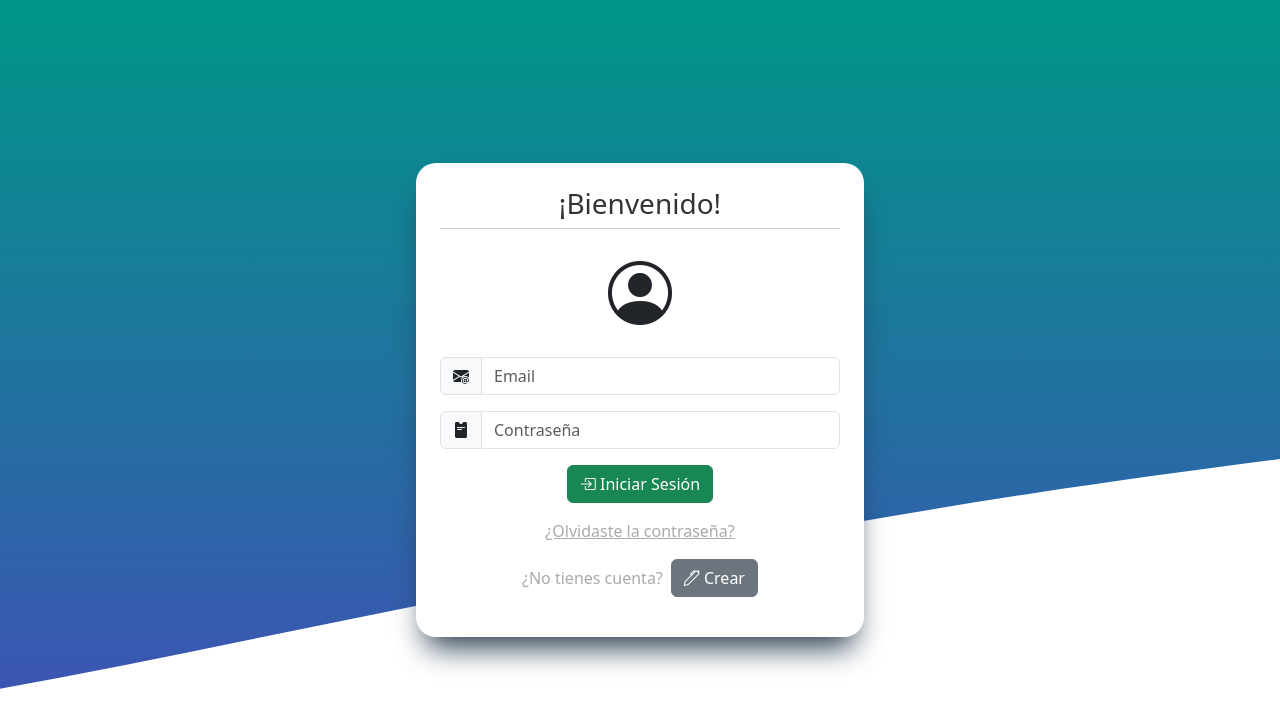
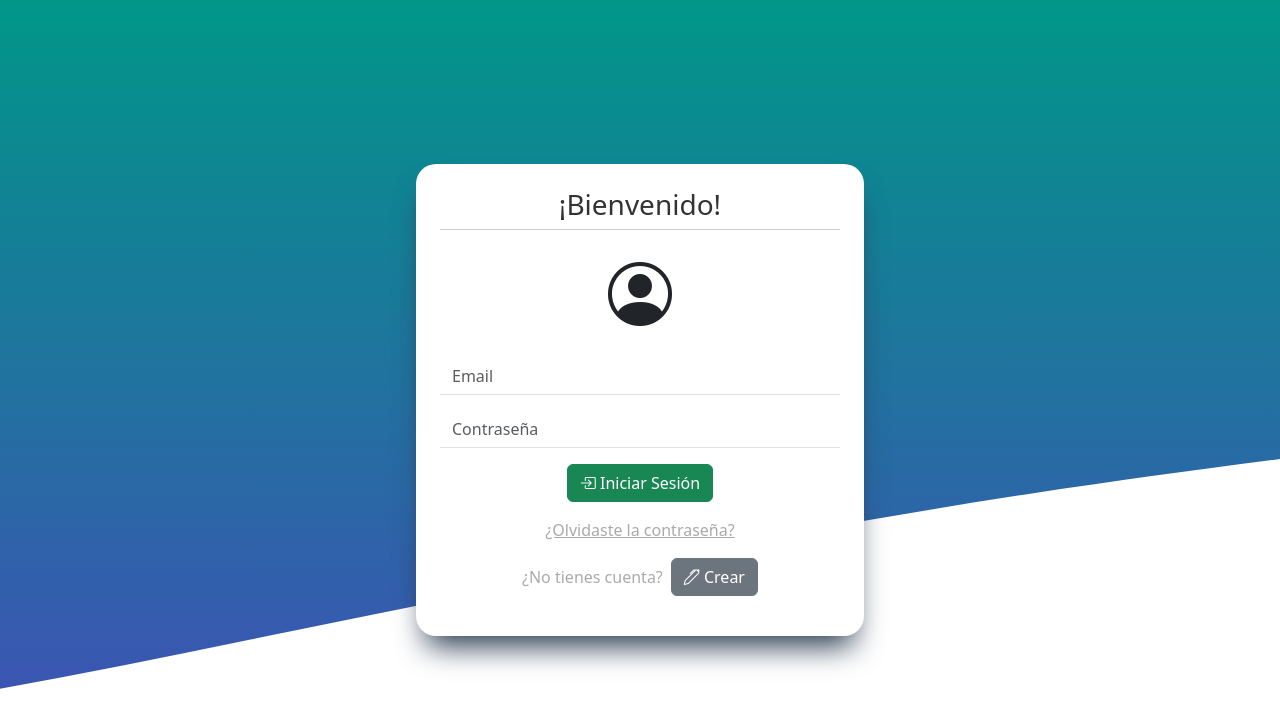
Before and after one commit to Erick-Hernandez-Ortega/AbastoTotal, an Angular app: page /login in a window 1280 px wide. Shown: the top 728 px of the page. Built offline with nearby package versions, Linux system fonts and the light colour scheme.

Commit message:
Se cambia de estilo la vista de iniciar sesion

```diff
--- a/src/app/components/login/login.component.html
+++ b/src/app/components/login/login.component.html
@@ -7,13 +7,11 @@
       <i class="bi bi-person-circle" style="font-size: 4rem;"></i>
     </div>
     <form action="" class="">
-      <div class="mb-3 input-group">
-        <i class="bi bi-envelope-at-fill input-group-text"></i>
-        <input type="email" class="form-control" id="i-email" placeholder="Email">
+      <div class="mb-3">
+        <input type="email" class="form-control border-bottom border-start-0 border-end-0 border-top-0 rounded-0" id="i-email" placeholder="Email">
       </div>
-      <div class="mb-3 input-group">
-        <i class="bi bi-pass-fill input-group-text"></i>
-        <input type="password" class="form-control" id="i-password" placeholder="Contraseña">
+      <div class="mb-3">
+        <input type="password" class="form-control border-bottom border-start-0 border-end-0 border-top-0 rounded-0" id="i-password" placeholder="Contraseña">
       </div>
 
       <div class="d-flex justify-content-center mb-3">
```
